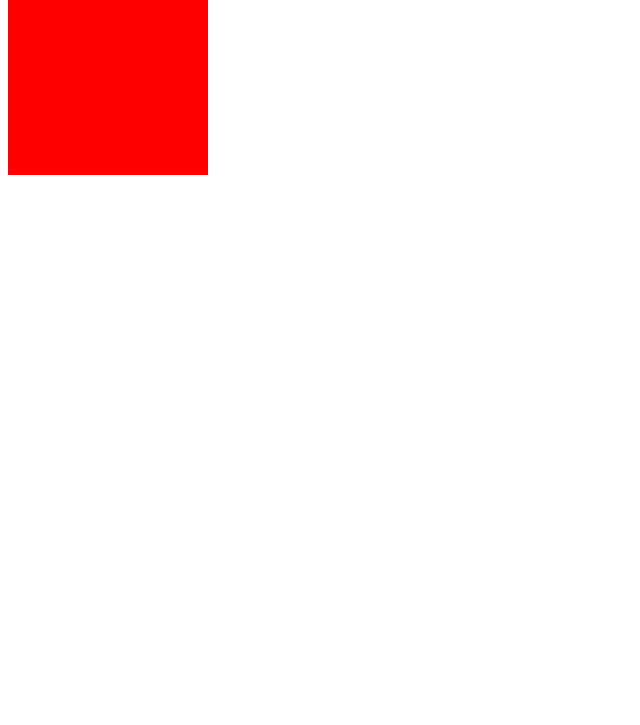
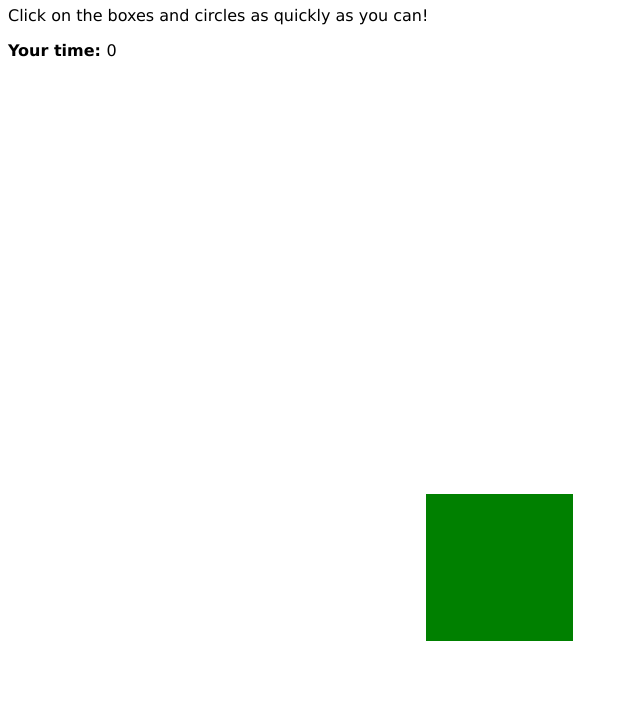
Before and after one commit to nickshields/Web-Development, a plain HTML site: page 3. Javascript/Project/index.html in a window 1280 px wide. Shown: the part 75-800 px from the top of the page, without its empty margins (0-640 px from the left). Drawn offline with Linux system fonts and the light colour scheme.

Commit message:
Javascript Project - Reaction Tester (3)

```diff
--- a/3. Javascript/Project/index.html
+++ b/3. Javascript/Project/index.html
@@ -7,7 +7,13 @@
     <meta http-equiv="Content-type" content="text/html; charset=utf-8" />
     <meta name="viewport" content="width=device-width, initial-scale=1" />
     <style>
+        body{
+            font-family:Verdana, Geneva, sans-serif;
+        }
     #box{
+        position:relative;
+        top:410px;
+        left:200px;
         background-color:red;
         height:200px;
         width:200px;
@@ -19,10 +25,16 @@
 </head>
 
 <body>
-    <p>Your time: <span id="time"></span></p>
+
+
+    <h1>Test your reactions!</h1>
+    <p>Click on the boxes and circles as quickly as you can!</p>
+    <p><strong>Your time: </strong><span id="time">0</span></p>
     <div id="box"></div>
 
 	<script type="text/javascript">
+
+        //Everything Here works EXCEPT I need to make circles appear too, not just squares
         var clickedTime;
         var createdTime;
         var reactionTime;
@@ -35,6 +47,22 @@
 
             var time = Math.random()*5000;
             setTimeout(function() {
+                colors = ["red", "green", "blue", "black"]
+                randColor = Math.floor(Math.random()*4)
+                randomSize = (Math.floor(Math.random()*200)).toString() + 'px';
+                randomLocation = (Math.floor(Math.random()*500)).toString() + 'px';
+                document.getElementById("box").style.backgroundColor = colors[randColor];
+                if (Math.random() > 0.5){
+                    document.getElementById("box").style.borderRadius = randomSize;
+                }
+                else{
+                    document.getElementById("box").style.borderRadius = "0";
+                }
+                document.getElementById("box").style.borderRadius = "0";
+                document.getElementById("box").style.height = randomSize;
+                document.getElementById("box").style.width = randomSize;
+                document.getElementById("box").style.top = randomLocation;
+                document.getElementById("box").style.left = randomLocation;
                 document.getElementById("box").style.display = 'block';
 
                 createdTime = Date.now();
```
